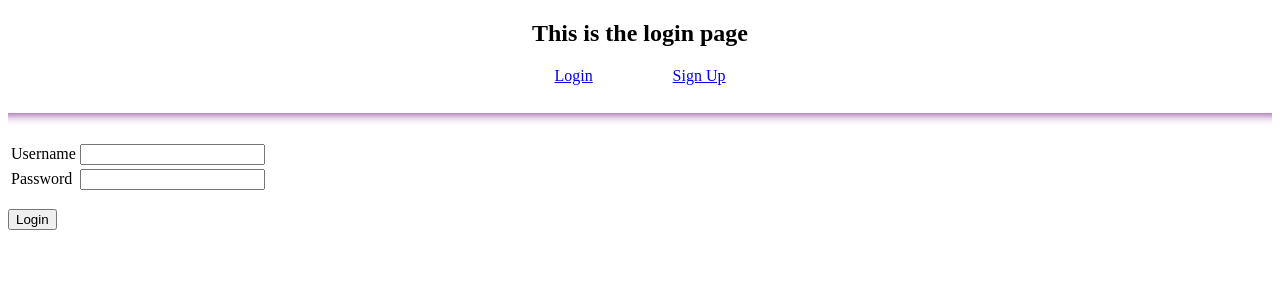
After one commit to fortsillmedic2017/user-signup, a Flask app: page /login in a window 1280 px wide. The commit adds this page. Shown: the top 300 px of the page. Run offline with Flask 2, Linux system fonts and the light colour scheme.

Commit message:
refactored code and added Login, Home.html

```diff
--- a/forms.py
+++ b/forms.py
@@ -3,6 +3,8 @@ from wtforms import StringField, PasswordField, SubmitField, BooleanField, Form,
 from wtforms.validators import DataRequired, Length, Email, EqualTo, InputRequired, Optional, Regexp
 
 #========== inputs for Signup Form for main.py  =========================>
+
+
 class UserSignup(FlaskForm):
     username = StringField("Username", validators=[Length(
         min=3, max=20, message="That's not a valid username.")])
@@ -16,19 +18,14 @@ class UserSignup(FlaskForm):
 
     email = StringField("Email (Optional)", validators=[Email()])
 
-    remember= BooleanField("Remember Me")
+    remember = BooleanField("Remember Me")
 
 
 
 #==========in puts for Login Form for main.py  =========================>
 class UserLogin(FlaskForm):
-    username = StringField("Username", validators=[InputRequired(),
-                                                   Length(min=3, max=20)])
+    username = StringField("Username", validators=[Length(
+        min=3, max=20, message="That's not a valid username.")])
 
-    password = PasswordField("Password", validators=[InputRequired(),
-                                                     Length(min=3, max=20)])
-
-    verify_password = PasswordField("Verify Password", validators=[InputRequired(),
-                                                                   EqualTo("password"),
-                                                                   Length(min=3, max=20)])
-    submit = SubmitField("Submit")
+    password = PasswordField("Password",
+                             validators=[Length(min=3, max=20, message="That's not a valid password. Must have at lease 3 characters")])
--- a/main.py
+++ b/main.py
@@ -22,16 +22,28 @@ def signup():
     form = UserSignup()
 
     if form.validate_on_submit():
-        return render_template("welcome.html", form=form, title="Welcome")
-    return render_template("signup.html", form=form, title="Signup")
+        return render_template("welcome.html", form=form, title="Welcome")# If all input is valid when you hit submit will go to "welcome.html"
+    return render_template("signup.html", form=form, title="Signup")# If any of input is not valid when you hit submit will go back to "signup.html"
+
+
+@app.route("/login",  methods=["GET", "POST"])
+def login():
+    form = UserLogin()
+    if form.validate_on_submit():
+        # If all input is valid when you hit submit will go to "welcome.html"
+        return render_template("home.html", form=form, title="Home")
+    # If any of input is not valid when you hit submit will go back to "signup.html
+    return render_template("login.html", form=form, title="Login")
+
+
+@app.route("/home")
+def home():
+    return render_template("home.html", title="Home Page")
 
 
 @app.route("/welcome")
 def welcome():
-    form = UserSignup()
-    if form.validate_on_submit():
-        return render_template("welcome.html", form=form, title="Welcome")
-    return render_template("signup.html", form=form, title="Signup")
+    return render_template("signup.html", title="Signup Page")
 
 
 app.run()
--- a/static/main3.css
+++ b/static/main3.css
@@ -19,7 +19,7 @@
 }
 
 .nav_ul a {
-    display: inline-block padding:10px;
+    display: inline-block padding 10px;
 }
 
 hr.style {
@@ -27,3 +27,7 @@ hr.style {
     border: 0;
     box-shadow: inset 0 12px 12px -12px rgb(110, 15, 122);
 }
+
+.errors {
+    color: red;
+}
--- a/templates/layout.html
+++ b/templates/layout.html
@@ -10,17 +10,27 @@
             <title>Flask</title>
         {% endif %}
     <link rel="stylesheet" type="text/css" href="{{ url_for('static', filename='main3.css') }}">
+    <style>
+    .errors {color:red;}
+
+    </style>
     </head>
 <body>
 <header>
 
 <!--=============== Nav section==============-->
-      <nav class="nav_top">
+<nav class="nav_top">
+{% block nav %} {% endblock nav %}
+    <ul class="nav_ul">
+           <!-- <li><a href="#">Home</a></li>-->
+        <li><a href="/login">Login</a></li>
+        <li><a href="/signup">Sign Up</a></li>
+            <!--<li><a href="/welcome">Welcome</a></li>-->
+    </ul>
+<!-- ===========added code from templates linked to this layout page ====================-->
+</nav>
 
-<!-- ===========added code from templates linked to this layout page ====================-->
-            {% block nav %} {% endblock nav %}
-      </nav>
-  <hr class="style">
+<hr class="style">
 <!---============ Section section ===============-->
 
 </header>
--- /dev/null
+++ b/templates/login.html
@@ -0,0 +1,37 @@
+{% extends "layout.html" %}
+
+{% block nav %}
+<h1>This is the login page</h1>
+{% endblock nav %}
+
+{% block content %}
+<p></p>
+<form action="/login" method="POST">
+        <table>
+            <tbody>
+                <tr>
+                       {{ form.hidden_tag() }}  <!-- do'nt forget("MUST HAVE!!") to add this so can validate from forms.py-->
+                    <td>{{ form.username.label }}</td><!-- give the lable in form.py-->
+                    <td>{{ form.username }}<!-- gives lable input feild/box to fill in from form.py-->
+                        {% for error in form.username.errors %} <!--reads field-inputs in forms.py for errors-->
+                            <span class ="errors">{{ error }}</span><!--displays error next to input box (in red)-->
+
+                        {% endfor %}<!-- ends python code for username-->
+                    </td>
+                </tr>
+
+                <tr>
+                    <td>{{form.password.label}}</td>
+                    <td>{{form.password}}
+                        {% for errors in form.password.errors %}
+                            <span class = "errors">{{errors}}</span>
+                        {% endfor %}
+                    </td>
+                </tr>
+            </tbody>
+        </table>
+        <p></p>
+        <input type="Submit" value="Login">
+
+    </form>
+{% endblock content %}
```
Also changed, not shown: templates/home.html (added, +21 -0 lines), templates/signup.html (+12 -6 lines), templates/welcome.html (+6 -7 lines).
